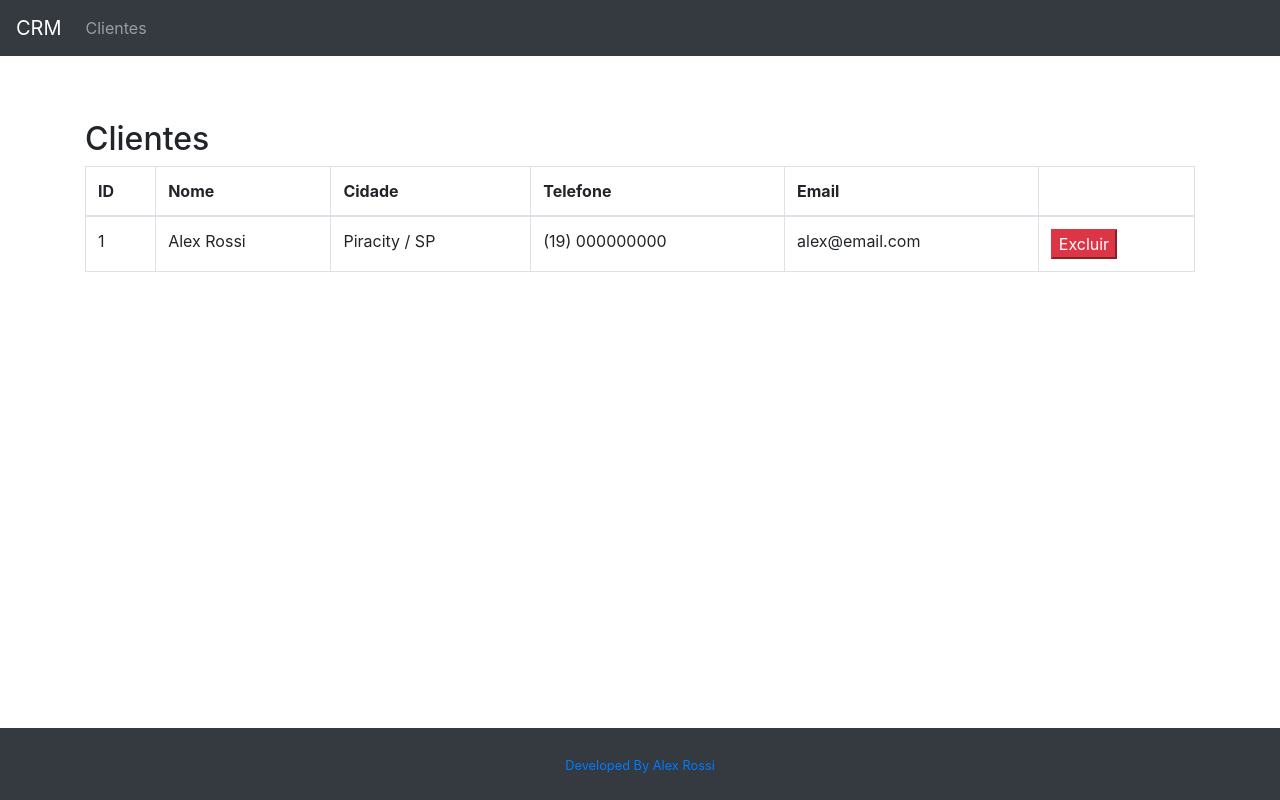
After one commit to 4lexRossi/client-manager, a Django app: page /customer/list/ in a window 1280 px wide. The commit adds this page. Run offline with Django 3.2, Linux system fonts and the light colour scheme; data comes from the database, SQL or seed files in the repository; some libraries are stand-ins or nearby versions.

Commit message:
client pages and table created

```diff
--- a/core/templates/index.html
+++ b/core/templates/index.html
@@ -1,5 +1,5 @@
 {% extends "model-page.html" %}
 
 {% block content %}
-
+  <h1>CRM</h1>
 {% endblock %}
--- a/core/templates/model-footer.html
+++ b/core/templates/model-footer.html
@@ -1,3 +1,4 @@
 <div class="container text-center">
-  <a href="https://www.linkedin.com/in/4lex/" style="text-decoration: none; color: gray;"><small>Developed By Alex Rossi</small></a>
+  <a target="_blank" href="https://www.linkedin.com/in/4lex/" style="text-decoration: none;">
+    <small>Developed By Alex Rossi</small></a>
 </div>
--- a/core/templates/model-header.html
+++ b/core/templates/model-header.html
@@ -2,7 +2,7 @@
   <a class="navbar-brand" href={% url 'index' %}>CRM</a>
   <ul class="navbar-nav mr-auto">
     <li class="nav-item">
-      <a class="nav-link" href="">Clientes</a>
+      <a class="nav-link" href="{% url 'customer:customer-list' %}">Clientes</a>
     </li>
   </ul>
 </nav>
--- a/core/templates/model-page.html
+++ b/core/templates/model-page.html
@@ -13,8 +13,10 @@
     <header>
       {% include "model-header.html" %}
     </header>
-    <main>
-      {% block content %} {% endblock %}
+    <main class="content">
+      <div class="container">
+        {% block content %} {% endblock %}
+      </div>
     </main>
 
     <footer class="py-4 bg-dark text-white-50">
@@ -28,6 +30,7 @@
 
     main {
       flex: 1 0 auto;
+      margin-top: 5%;
     }
 
     footer {
--- a/crm/urls.py
+++ b/crm/urls.py
@@ -14,10 +14,11 @@ Including another URLconf
     2. Add a URL to urlpatterns:  path('blog/', include('blog.urls'))
 """
 from django.contrib import admin
-from django.urls import path
+from django.urls import path, include
 from django.views.generic import TemplateView
 
 urlpatterns = [
     path('admin/', admin.site.urls),
-    path("", TemplateView.as_view(template_name="index.html"), name="index")
+    path("", TemplateView.as_view(template_name="index.html"), name="index"),
+    path("customer/", include("customer.urls"))
 ]
--- a/customer/models.py
+++ b/customer/models.py
@@ -21,5 +21,15 @@ class Customer(models.Model):
   def __str__(self):
     return f"{self.first_name} {self.last_name}"
 
+  def get_full_name(self):
+    return f"{self.first_name} {self.last_name}"
+
+  def get_full_phone_number(self):
+    return f"({self.area_code}) {self.phone_number}"
+
+  def get_full_addres(self):
+    return f"{self.city} / {self.state}"
+
+
   class Meta:
     db_table = "customer"
--- /dev/null
+++ b/customer/templates/customer/customer_list.html
@@ -0,0 +1,30 @@
+{% extends "model-page.html" %}
+
+{% block content %}
+  <h2>Clientes</h2>
+
+  <table class="table table-bordered">
+    <thead>
+      <tr>
+        <th>ID</th>
+        <th>Nome</th>
+        <th>Cidade</th>
+        <th>Telefone</th>
+        <th>Email</th>
+        <th></th>
+      </tr>
+    </thead>
+    <tbody>
+      <tr>
+        {% for customer in customer_list %}
+          <td>{{ customer.id }}</td>
+          <td>{{ customer.get_full_name }}</td>
+          <td>{{ customer.get_full_addres }}</td>
+          <td>{{ customer.get_full_phone_number }}</td>
+          <td>{{ customer.email }}</td>
+          <td><button type="button" class="btn-danger">Excluir</button></td>
+        {% endfor %}
+      </tr>
+    </tbody>
+  </table>
+{% endblock %}
--- /dev/null
+++ b/customer/urls.py
@@ -0,0 +1,8 @@
+from django.urls import path
+from .views import CustomerListView
+
+app_name = "customer"
+
+urlpatterns = [
+  path("list/", CustomerListView.as_view(), name="customer-list")
+]
--- a/customer/views.py
+++ b/customer/views.py
@@ -1,3 +1,8 @@
-from django.shortcuts import render
+from django.views.generic import ListView
+from .models import Customer
 
 # Create your views here.
+class CustomerListView(ListView):
+  template_name = "customer/customer_list.html"
+  model = Customer
+  queryset = Customer.objects.all()
```
